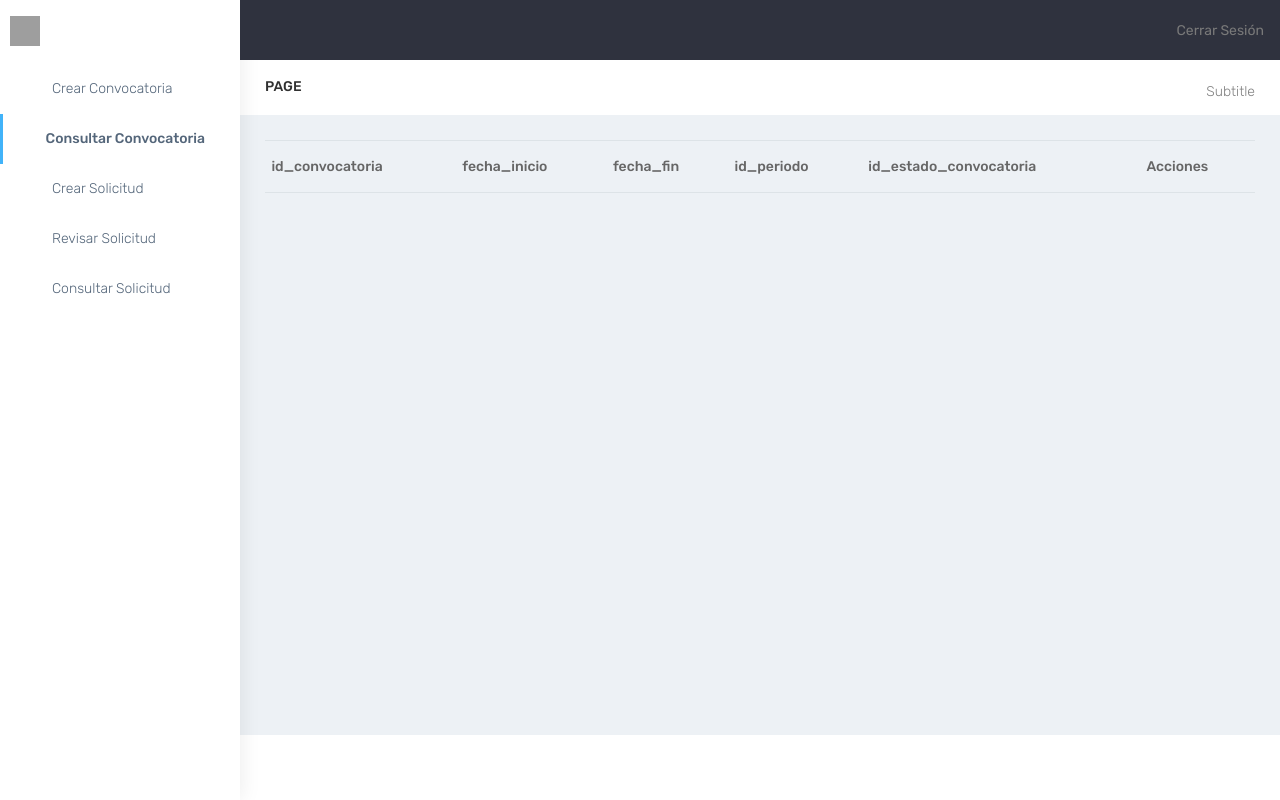
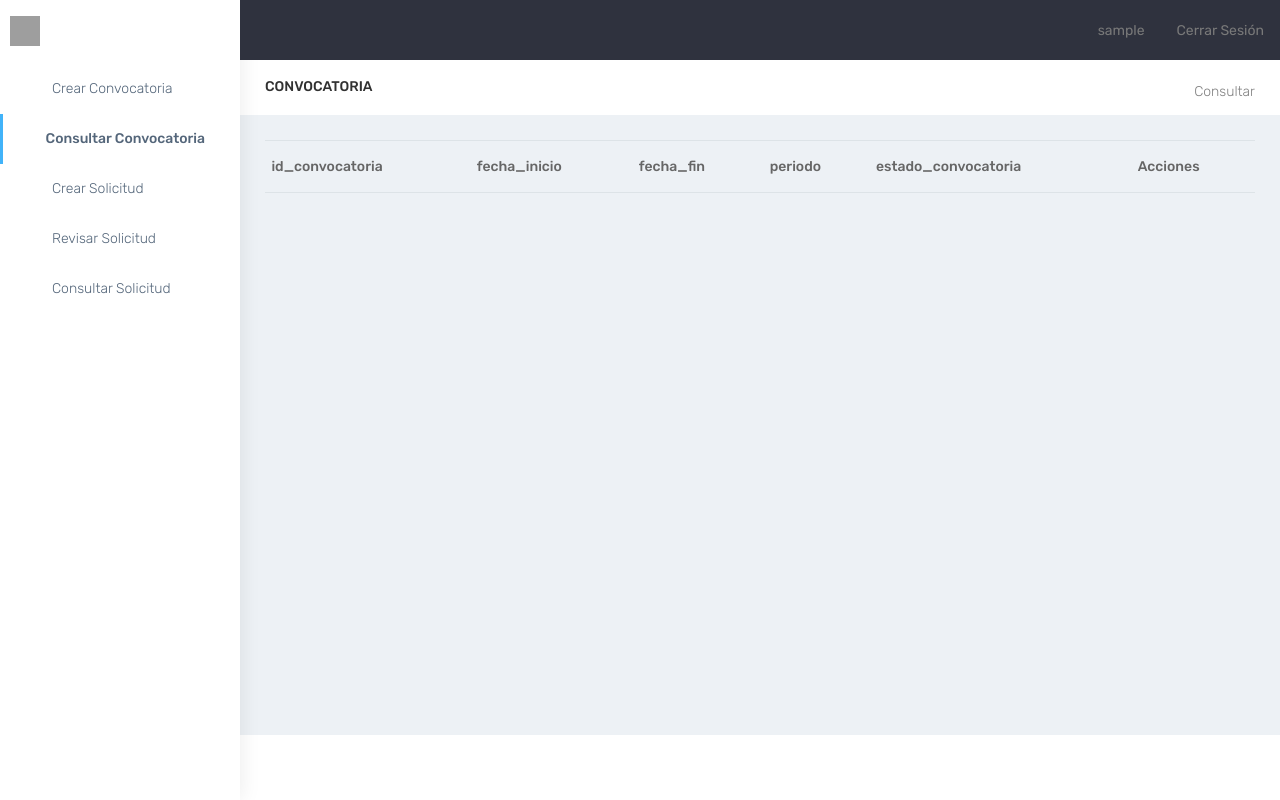
Before and after one commit to xdanielsb/lunch-service, a Flask app: page /convocatoria/view in a window 1280 px wide. Run offline with Flask 2, Linux system fonts and the light colour scheme; the visitor is signed in with stand-in values (Sample User, id 1); data that the repository does not hold is empty; some libraries are stand-ins or nearby versions; grey boxes are pictures that could not be loaded.

Commit message:
feat: support multiple/2 users in the views.

```diff
--- a/app/app.py
+++ b/app/app.py
@@ -12,6 +12,7 @@ from control.dao.facultad import Facultad
 from control.dao.periodo import Periodo
 from control.dao.puntaje_tipo_documento import PuntajeTipoDocumento
 from control.dao.solicitud import Solicitud
+from control.dao.estudiante import Estudiante
 from control.dao.tipo_documento import TipoDocumento
 from control.dao.tipo_subsidio import TipoSubsidio
 from flask import Flask, flash, g, redirect, render_template, request, session, url_for
@@ -47,9 +48,12 @@ def load_logged_in_user():
             "password": password,
             "rol": user_id,
         }
-        if g.user["rol"] == "estudiante":
-            g.user["id_estudiante"] = 1
-        g.user["id_estudiante"] = 1
+        if g.user["rol"].startswith("e"):
+            id_estudiante, nombre, apellido, email = Estudiante().get(g.user["rol"][1:])
+            g.user["id_estudiante"] = id_estudiante
+            g.user["nombre"] = nombre
+            g.user["apellido"] = apellido
+            g.user["email"] = email
 
 
 def login_required(view):
--- a/app/control/dao/convocatoria.py
+++ b/app/control/dao/convocatoria.py
@@ -3,7 +3,7 @@ from ..connection import execute, query
 
 class Convocatoria:
     def get_active_current(self, fecha_actual):
-        q = "select id_convocatoria from convocatoria where fecha_inicio<='{}' and fecha_fin>='{}'".format(
+        q = "select c.id_convocatoria  from convocatoria as c, estado_convocatoria ec where c.id_estado_convocatoria = ec.id_estado_convocatoria  and ec.estado='activa' and fecha_inicio<='{}' and fecha_fin>='{}'".format(
             fecha_actual, fecha_actual
         )
         ans = query(q)
@@ -49,7 +49,7 @@ class Convocatoria:
         execute(q)
 
     def get_all(self):
-        q = "select id_convocatoria, fecha_inicio, fecha_fin, id_periodo, id_estado_convocatoria from convocatoria"
+        q = "select c.id_convocatoria, c.fecha_inicio, c.fecha_fin, p.nombre, ec.estado from convocatoria as c, periodo as p, estado_convocatoria as ec where p.id_periodo = c.id_periodo and ec.id_estado_convocatoria = c.id_estado_convocatoria"
         return query(q)
 
     def get_next_id(self):
--- a/app/templates/base2.html
+++ b/app/templates/base2.html
@@ -9,7 +9,7 @@
   <meta name="description" content="Ample Admin Lite is powerful and clean admin dashboard template, inpired from Bootstrap Framework">
   <meta name="robots" content="noindex,nofollow">
   <link href="{{ url_for('static', filename='css/style.min.css') }}" rel="stylesheet">
-  <title>{% block title %}Login{% endblock %}</title>
+  <title>{% block title %}{% endblock %}</title>
 </head>
 <!-- This Template is based in https://www.wrappixel.com/templates/ample-admin-lite/ licensed MIT, adapted y modified by @xdanielsb to the current project-->
 <body>
@@ -37,6 +37,8 @@
             </li>
           </ul>
           <ul class="navbar-nav ml-auto d-flex align-items-center">
+
+            <li><a class="dropdown-item" href="{{ url_for('home') }}">{% if g.user["username"] %} {{ g.user["username"]}} {% endif %}</a></li>
             <li><a class="dropdown-item" href="{{ url_for('logout') }}">Cerrar Sesión</a></li>
           </ul>
         </div>
@@ -59,12 +61,12 @@
       <div class="page-breadcrumb bg-white">
         <div class="row align-items-center">
           <div class="col-lg-3 col-md-4 col-sm-4 col-xs-12">
-            <h4 class="page-title text-uppercase font-medium font-14">Page</h4>
+            <h4 class="page-title text-uppercase font-medium font-14">{% block header %}{% endblock %}</h4>
           </div>
           <div class="col-lg-9 col-sm-8 col-md-8 col-xs-12">
             <div class="d-md-flex">
               <ol class="breadcrumb ml-auto">
-                <li><a href="#">Subtitle</a></li>
+                <li><a href="#">{% block subheader %}{% endblock %}</a></li>
               </ol>
             </div>
           </div>
--- a/app/templates/consultar-convocatoria.html
+++ b/app/templates/consultar-convocatoria.html
@@ -1,4 +1,9 @@
 {% extends 'base2.html' %}
+
+{% block title %} Convocatoria{% endblock %}
+{% block header %} Convocatoria{% endblock %}
+{% block subheader %} Consultar {% endblock %}
+
 {% block content %}
 <table class="table table-striped">
   <thead>
@@ -6,8 +11,8 @@
       <th scope="col">id_convocatoria</th>
       <th scope="col">fecha_inicio</th>
       <th scope="col">fecha_fin</th>
-      <th scope="col">id_periodo</th>
-      <th scope="col">id_estado_convocatoria </th>
+      <th scope="col">periodo</th>
+      <th scope="col">estado_convocatoria </th>
       <th scope="col"> Acciones</th>
     </tr>
   </thead>
--- a/app/templates/login.html
+++ b/app/templates/login.html
@@ -41,8 +41,8 @@
                 </div>
                 <input name="login" id="login" class="btn btn-block login-btn mb-4" type="submit" value="Login">
               </form>
-              <a href="#!" class="forgot-password-link">¿Olvidaste tu contraseña?</a>
-              <p class="login-card-footer-text">¿No tienes cuenta? <a href="#!" class="text-reset">Registrate acá</a></p>
+              <!-- <a href="#!" class="forgot-password-link">¿Olvidaste tu contraseña?</a> -->
+              <p class="login-card-footer-text">¿No tienes cuenta? <a href="https://www.udistrital.edu.co/admisiones-pregrado" class="text-reset">Registrate acá</a></p>
               <nav class="login-card-footer-nav">
                 <a href="#!">¡Esto es un prototipo!</a>
               </nav>
--- a/app/templates/solicitud.html
+++ b/app/templates/solicitud.html
@@ -1,4 +1,8 @@
 {% extends 'base2.html' %}
+{% block title %} Solicitud{% endblock %}
+{% block header %} Solicitud{% endblock %}
+{% block subheader %} Crear {% endblock %}
+
 
 {% block content %}
 
```
Also changed, not shown: app/control/dao/estudiante.py (added, +7 -0 lines), app/templates/convocatoria.html (+7 -3 lines), app/templates/home.html (+11 -4 lines).
